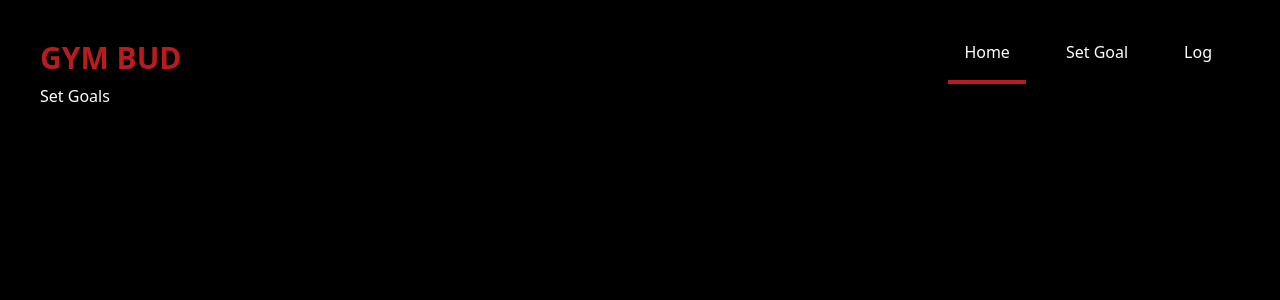
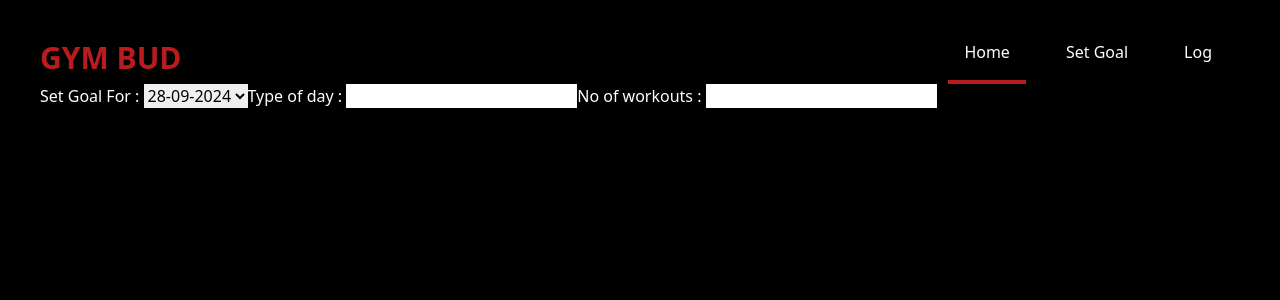
Before and after one commit to mithunsai/gym-bud-fe, a React (Create React App) app: page /set-goals in a window 1280 px wide. Shown: the top 300 px of the page. Built offline with nearby package versions, Linux system fonts and the light colour scheme.

Commit message:
creates basic template for set goals page

```diff
--- a/package.json
+++ b/package.json
@@ -8,6 +8,7 @@
     "@testing-library/react": "^13.4.0",
     "@testing-library/user-event": "^13.5.0",
     "gym-bud": "file:",
+    "moment": "^2.30.1",
     "react": "^18.3.1",
     "react-dom": "^18.3.1",
     "react-router-dom": "^6.26.2",
--- /dev/null
+++ b/src/components/workoutForm/WorkoutForm.jsx
@@ -0,0 +1,41 @@
+import { useState } from "react";
+
+function WorkoutForm({ no }) {
+    const [workoutName, setWorkoutName] = useState('')
+    const [noOfSets, setNoOfSes] = useState(0)
+    function handleWorkoutNameChange(e) {
+        setWorkoutName(e.target.value)
+    }
+    function handleNoOfSetsBlur(e) {
+        setNoOfSes(e.target.value)
+    }
+    return <>
+        <div>
+            <label htmlFor="workoutName">Workout Name : </label>
+            <input id='workoutName' className="text-black" onChange={handleWorkoutNameChange} value={workoutName} />
+
+            <label htmlFor="noOfSets">No of Sets : </label>
+            <input id='noOfSets' type="number" className="text-black" onBlur={handleNoOfSetsBlur} defaultValue={noOfSets} />
+            <table>
+                <thead>
+                    <tr>
+                        <th>Set</th>
+                        <th>Reps</th>
+                        <th>Weight</th>
+                    </tr>
+                </thead>
+                <tbody>
+                    {Array.from({ length: noOfSets }, (v, i) => i).map(i => <tr key={i}>
+                        <td>{i + 1}</td>
+                        <td className="text-black"><input /></td>
+                        <td className="text-black"><input /></td>
+                    </tr>)}
+                </tbody>
+            </table>
+
+
+        </div>
+    </>
+}
+
+export default WorkoutForm;
--- a/src/pages/set-goals/SetGoals.jsx
+++ b/src/pages/set-goals/SetGoals.jsx
@@ -1,5 +1,52 @@
-function SetGoals(){
-    return <>Set Goals</>
+import moment from 'moment'
+import { useEffect, useState } from 'react'
+import WorkoutForm from '../../components/workoutForm/WorkoutForm'
+
+function SetGoals() {
+    const [goalDates, setGoalDates] = useState([])
+    const [workouts, setWorkouts] = useState(0)
+    function handleWorkoutsBlur(e) {
+        setWorkouts(e.target.value)
+    }
+    useEffect(() => {
+        let dates = []
+        for (let i = 0; i < 7; i++) {
+            const today = moment()
+            dates.push(today.add(i, 'days'))
+        }
+        setGoalDates(dates.map((date) => date.format('DD-MM-YYYY')))
+        console.log(goalDates)
+    }, [])
+
+    return (
+        <>
+            <div>
+                <div>
+                    <label htmlFor="goalDate">Set Goal For : </label>
+                    <select id="goalDate" className="text-black">
+                        {goalDates.map((goalDate) => (
+                            <option key={goalDate}>{goalDate}</option>
+                        ))}
+                    </select>
+
+                    <label htmlFor="workoutDay">Type of day : </label>
+                    <input id="workoutDay" className="text-black" />
+
+                    <label htmlFor="workouts">No of workouts : </label>
+                    <input
+                        id="workouts"
+                        className="text-black"
+                        type='number'
+                        onBlur={handleWorkoutsBlur}
+                    />
+                    {Array.from({ length: workouts }, (v, i) => i).map(no =>
+                        <WorkoutForm no={no}></WorkoutForm>
+                    )}
+
+                </div>
+            </div>
+        </>
+    )
 }
 
 export default SetGoals
```
Also changed, not shown: 1 other file (tests, documents, lock files or other folders).
